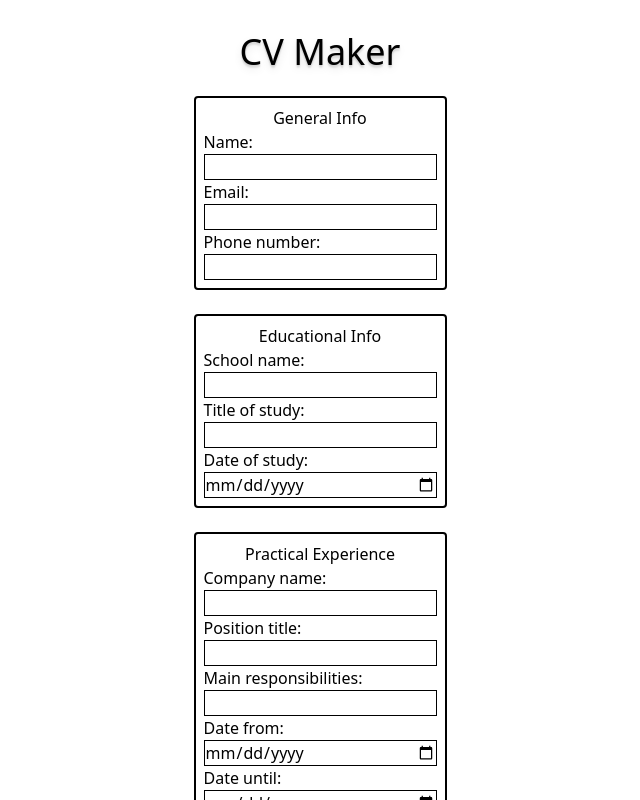
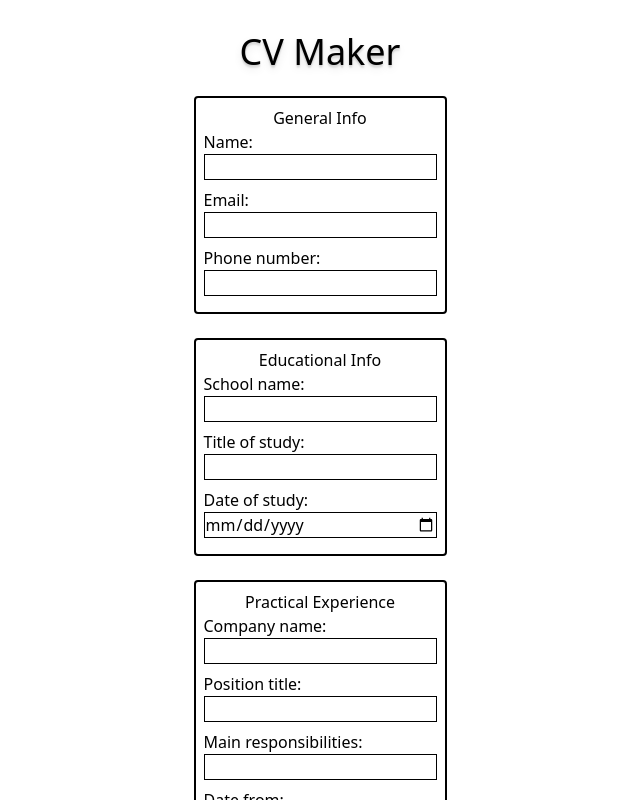
Before and after one commit to Eddie9421/cv-final, a React (Vite) app: page / in a window 1280 px wide. Shown: the top 800 px of the page, without its empty margins (320-960 px from the left). Built offline with nearby package versions, Linux system fonts and the light colour scheme.

Commit message:
Added a bottom margin to each of the input fields

```diff
--- a/src/components/InputField.jsx
+++ b/src/components/InputField.jsx
@@ -7,7 +7,7 @@ export default function InputField({ id, value, labelText, type, onChange }) {
         id={id}
         onChange={(e) => onChange(id, e.target.value)}
         value={value}
-        className="border-[1px]"
+        className="border-[1px] mb-2"
       ></input>
     </>
   );
```
